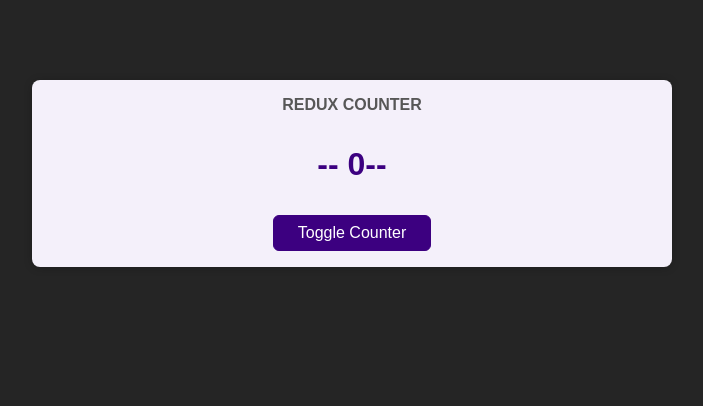
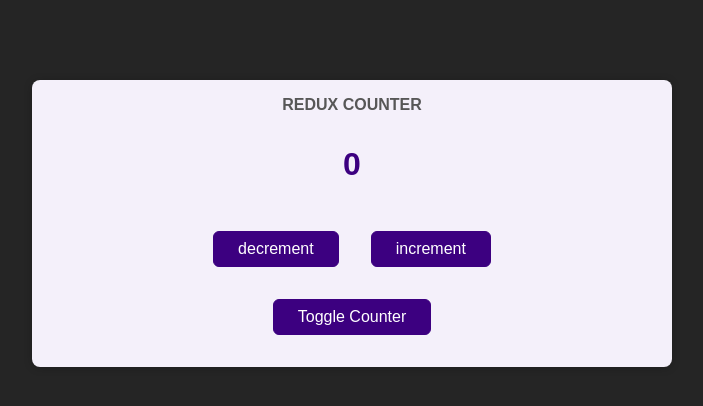
Before and after one commit to ranaawais0303/redux-counter-app, a React (Create React App) app: page / in a window 1280 px wide. Shown: the top 406 px of the page, without its empty margins (288-991 px from the left). Built offline with nearby package versions, Linux system fonts and the light colour scheme.

Commit message:
update store

```diff
--- a/src/components/Counter.js
+++ b/src/components/Counter.js
@@ -1,13 +1,27 @@
-import { useSelector } from "react-redux";
+import { useDispatch, useSelector } from "react-redux";
 import classes from "./Counter.module.css";
 const Counter = () => {
+  //read state
   const counter = useSelector((state) => state.counter);
+  //update state
+  const dispatch = useDispatch();
+
+  const incrementHandler = () => {
+    dispatch({ type: "increment" });
+  };
+  const decrementHandler = () => {
+    dispatch({ type: "decrement" });
+  };
   const toggleCounterHandler = () => {};
 
   return (
     <main className={classes.counter}>
       <h1>Redux Counter</h1>
-      <div className={classes.value}>-- {counter}--</div>
+      <div className={classes.value}> {counter} </div>
+      <div>
+        <button onClick={decrementHandler}>decrement</button>
+        <button onClick={incrementHandler}>increment</button>
+      </div>
       <button onClick={toggleCounterHandler}>Toggle Counter</button>
     </main>
   );
--- a/src/components/Counter.module.css
+++ b/src/components/Counter.module.css
@@ -21,3 +21,6 @@
   margin: 2rem 0;
   font-weight: bold;
 }
+.counter button{
+  margin: 1rem;
+}
```
